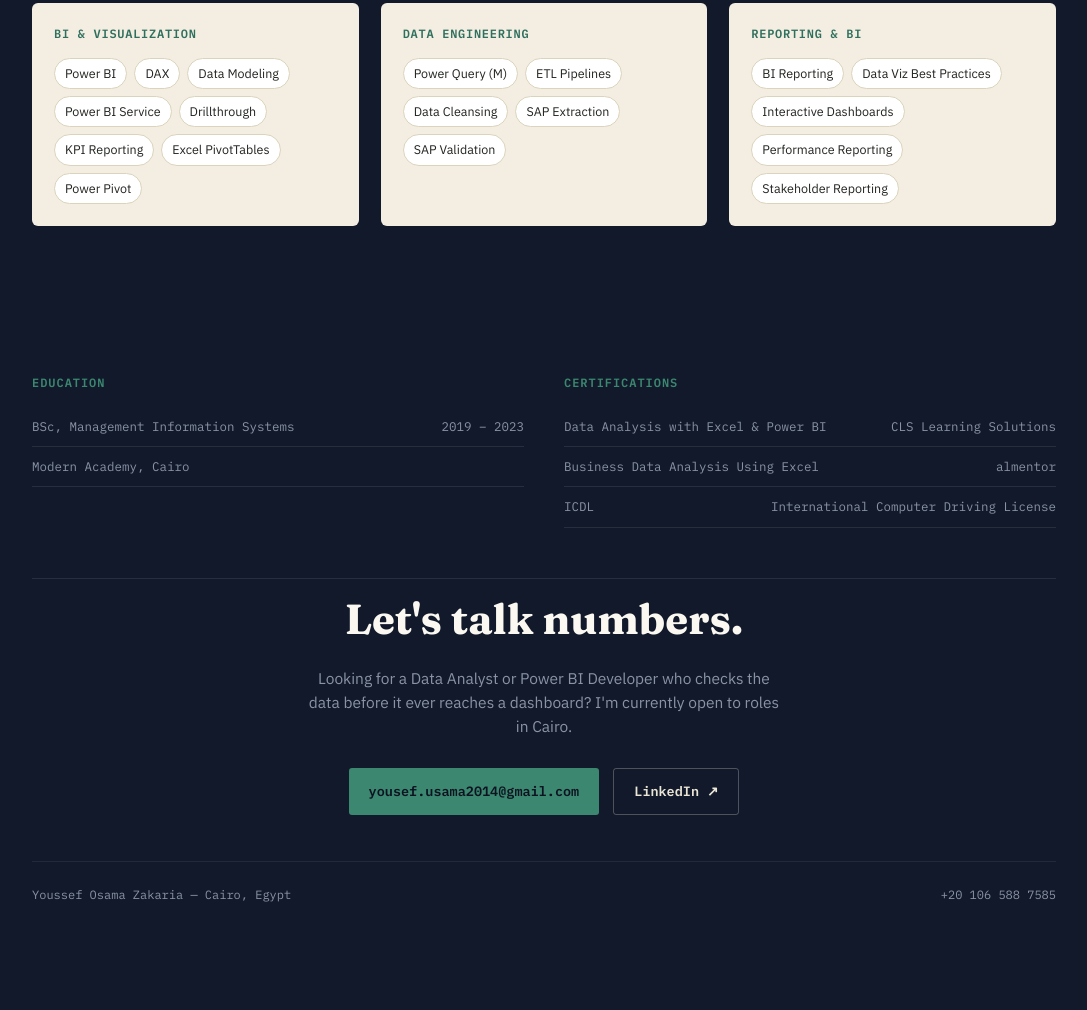
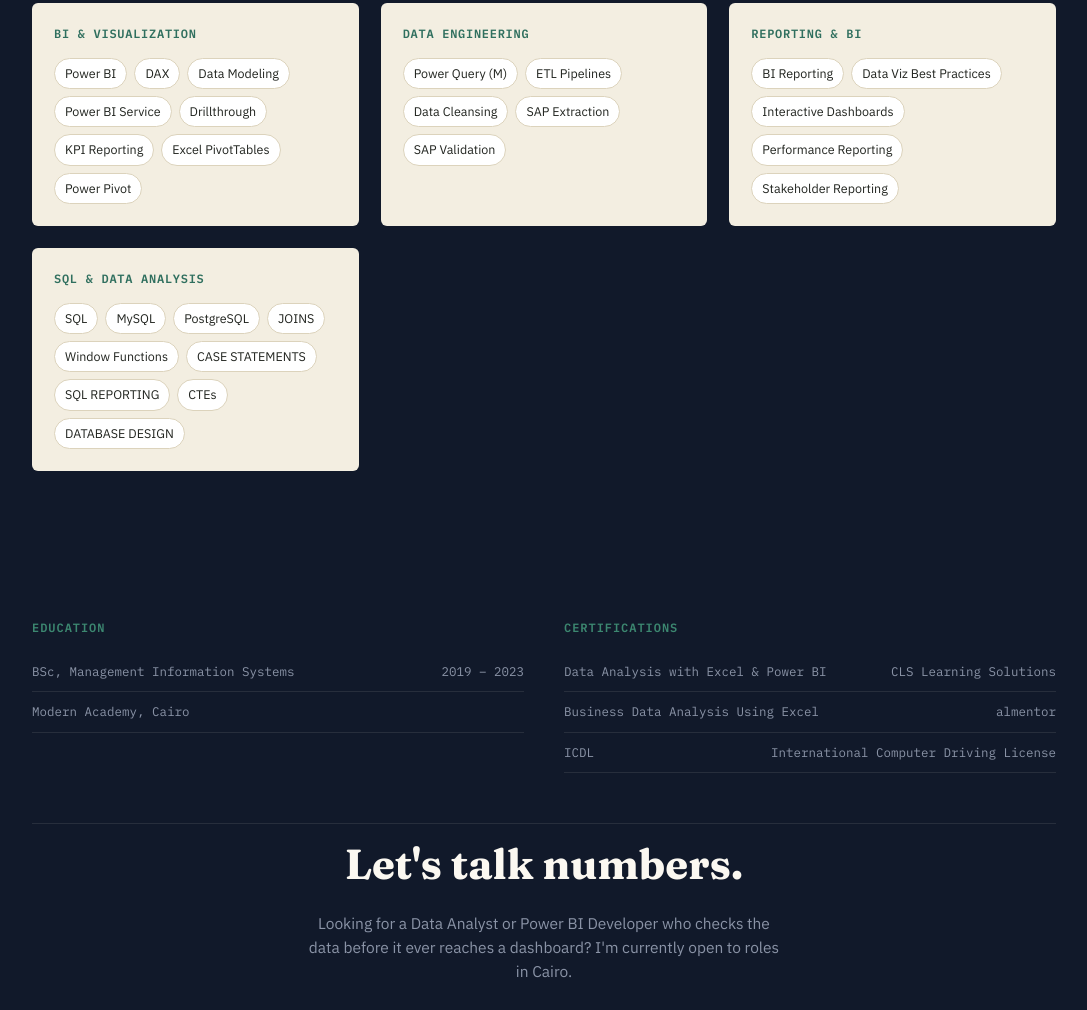
Before and after one commit to yousefusama2014-png/Portfolio, a plain HTML site: page index.html in a window 1280 px wide. Shown: the part 4248-5258 px from the top of the page, without its empty margins (96-1183 px from the left). Before the commit the page ends 5236 px from the top, so only its background shows below. Drawn offline with nearby package versions, Linux system fonts and the light colour scheme.

Commit message:
Update CV link and add SQL skills to index.html
Updated CV download link and added SQL skills section.

```diff
--- a/index.html
+++ b/index.html
@@ -234,7 +234,7 @@
       <li><a href="#skills">Skills</a></li>
       <li><a href="#contact">Contact</a></li>
     </ul>
-    <a class="nav__cta" href="./Youssef_Osama_CV_Fixed.docx" download>Download CV ↓</a>
+    <a class="nav__cta" href="./Youssef_Osama_CV_Final_Data_Analyst 8.26.pdf" download>Download CV ↓</a>
   </div>
 </nav>
 
@@ -845,6 +845,14 @@
           <span class="chip">Stakeholder Reporting</span>
         </div>
       </div>
+      <div class="skill__card">
+        <h4> SQL &amp; Data Analysis</h4>
+        <div class="skill__chips">
+          <span class="chip">SQL</span><span class="chip">MySQL</span><span class="chip">PostgreSQL</span>
+          <span class="chip">JOINS</span><span class="chip">Window Functions</span><span class="chip">CASE STATEMENTS</span>
+          <span class="chip">SQL REPORTING</span><span class="chip">CTEs</span><span class="chip">DATABASE DESIGN</span>
+        </div>
+      </div>
     </div>
   </div>
 </section>
```
